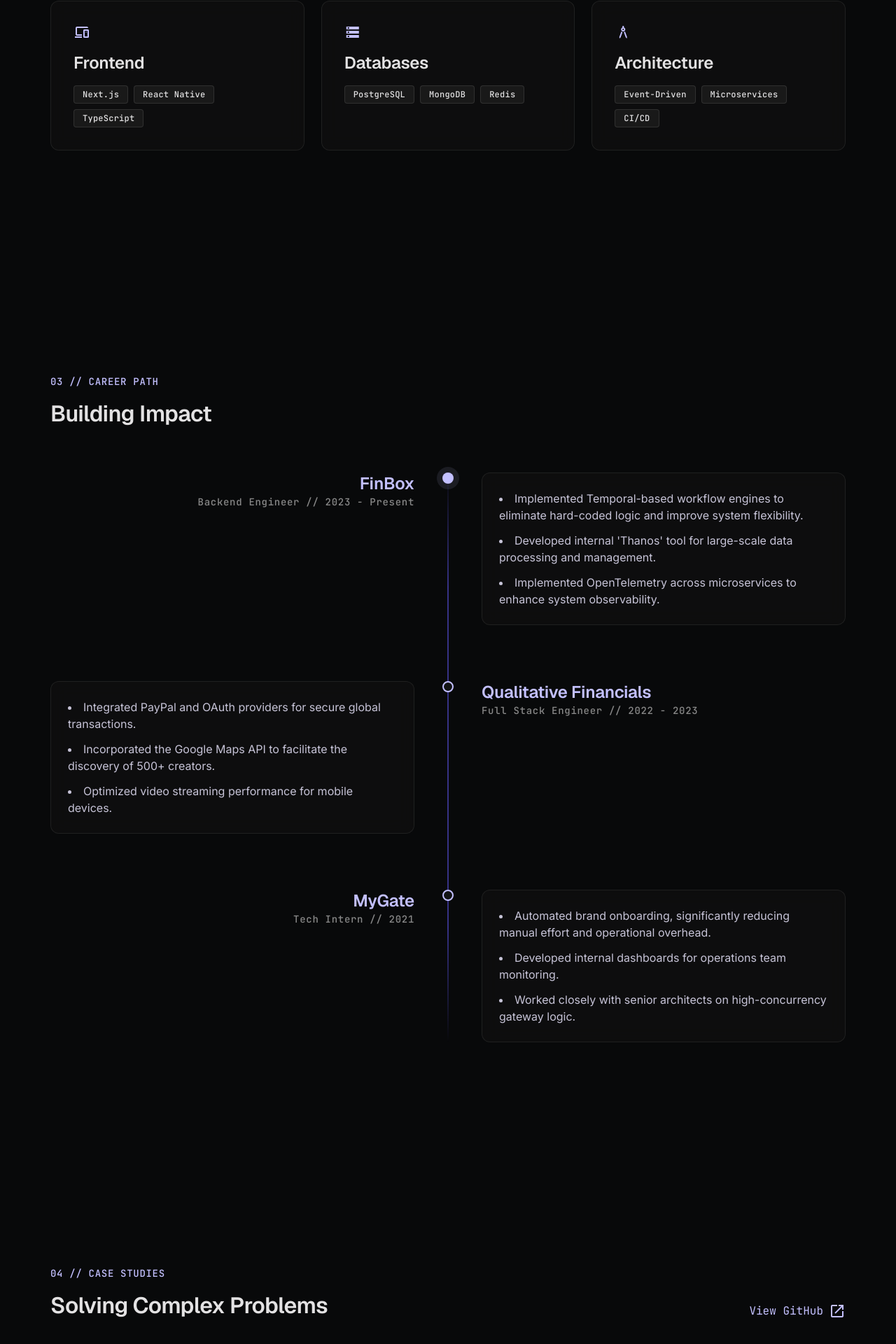
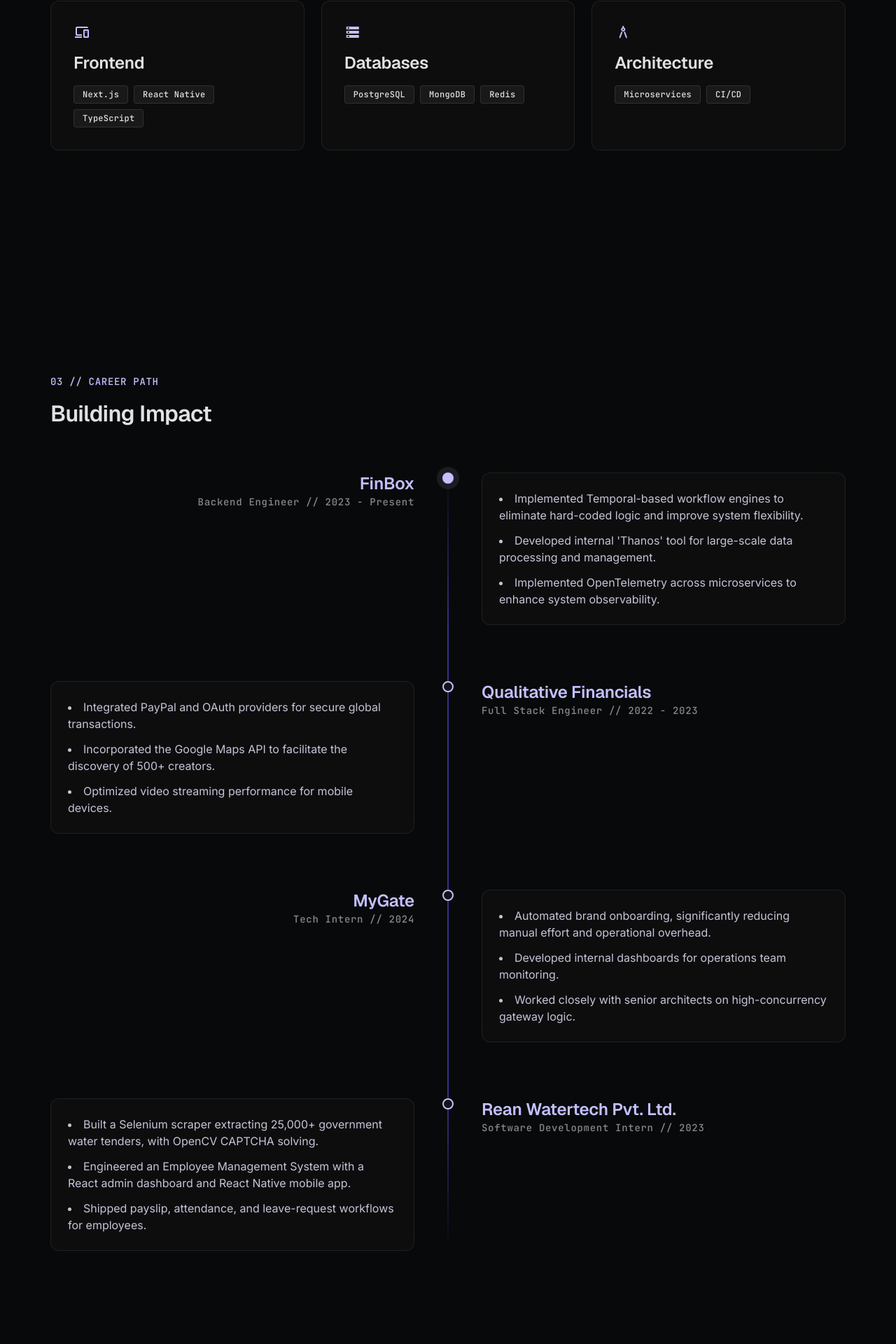
Before and after one commit to sethiaeeshaan/portfolio, a Next.js app: page / in a window 1280 px wide. Shown: the part 2298-4218 px from the top of the page at 70% size. Built offline with nearby package versions, Linux system fonts and the light colour scheme.

Commit message:
feat: implement SkillsSection and ExperienceSection components

```diff
--- a/src/components/ExperienceSection.tsx
+++ b/src/components/ExperienceSection.tsx
@@ -53,13 +53,13 @@
           </ScrollReveal>
 
           {/* MyGate */}
-          <ScrollReveal className="relative">
+          <ScrollReveal className="relative mb-20">
             <div className="hidden md:block absolute left-1/2 -translate-x-1/2 w-4 h-4 rounded-full bg-surface border-2 border-primary"></div>
             <div className="md:hidden absolute -left-8 -translate-x-1/2 w-4 h-4 rounded-full bg-surface border-2 border-primary"></div>
             <div className="grid md:grid-cols-2 gap-8 md:gap-24">
               <div className="md:text-right">
                 <h3 className="font-headline-md text-headline-md text-primary">MyGate</h3>
-                <div className="font-label-mono text-label-mono text-text-muted">Tech Intern // 2021</div>
+                <div className="font-label-mono text-label-mono text-text-muted">Tech Intern // 2024</div>
               </div>
               <div className="glass-card p-6 rounded-xl">
                 <ul className="space-y-3 list-disc list-inside text-on-surface-variant">
@@ -70,6 +70,25 @@
               </div>
             </div>
           </ScrollReveal>
+
+          {/* Rean Watertech */}
+          <ScrollReveal className="relative">
+            <div className="hidden md:block absolute left-1/2 -translate-x-1/2 w-4 h-4 rounded-full bg-surface border-2 border-primary"></div>
+            <div className="md:hidden absolute -left-8 -translate-x-1/2 w-4 h-4 rounded-full bg-surface border-2 border-primary"></div>
+            <div className="grid md:grid-cols-2 gap-8 md:gap-24">
+              <div className="md:order-2">
+                <h3 className="font-headline-md text-headline-md text-primary">Rean Watertech Pvt. Ltd.</h3>
+                <div className="font-label-mono text-label-mono text-text-muted">Software Development Intern // 2023</div>
+              </div>
+              <div className="glass-card p-6 rounded-xl md:order-1">
+                <ul className="space-y-3 list-disc list-inside text-on-surface-variant">
+                  <li>Built a Selenium scraper extracting 25,000+ government water tenders, with OpenCV CAPTCHA solving.</li>
+                  <li>Engineered an Employee Management System with a React admin dashboard and React Native mobile app.</li>
+                  <li>Shipped payslip, attendance, and leave-request workflows for employees.</li>
+                </ul>
+              </div>
+            </div>
+          </ScrollReveal>
         </div>
       </div>
     </section>
--- a/src/components/SkillsSection.tsx
+++ b/src/components/SkillsSection.tsx
@@ -16,7 +16,7 @@
   {
     icon: "query_stats",
     title: "Observability",
-    skills: ["Grafana", "OpenTelemetry", "Prometheus", "Thanos"]
+    skills: ["Grafana", "OpenTelemetry", "Prometheus"]
   },
   {
     icon: "devices",
@@ -31,7 +31,7 @@
   {
     icon: "architecture",
     title: "Architecture",
-    skills: ["Event-Driven", "Microservices", "CI/CD"]
+    skills: ["Microservices", "CI/CD"]
   }
 ];
 
```
